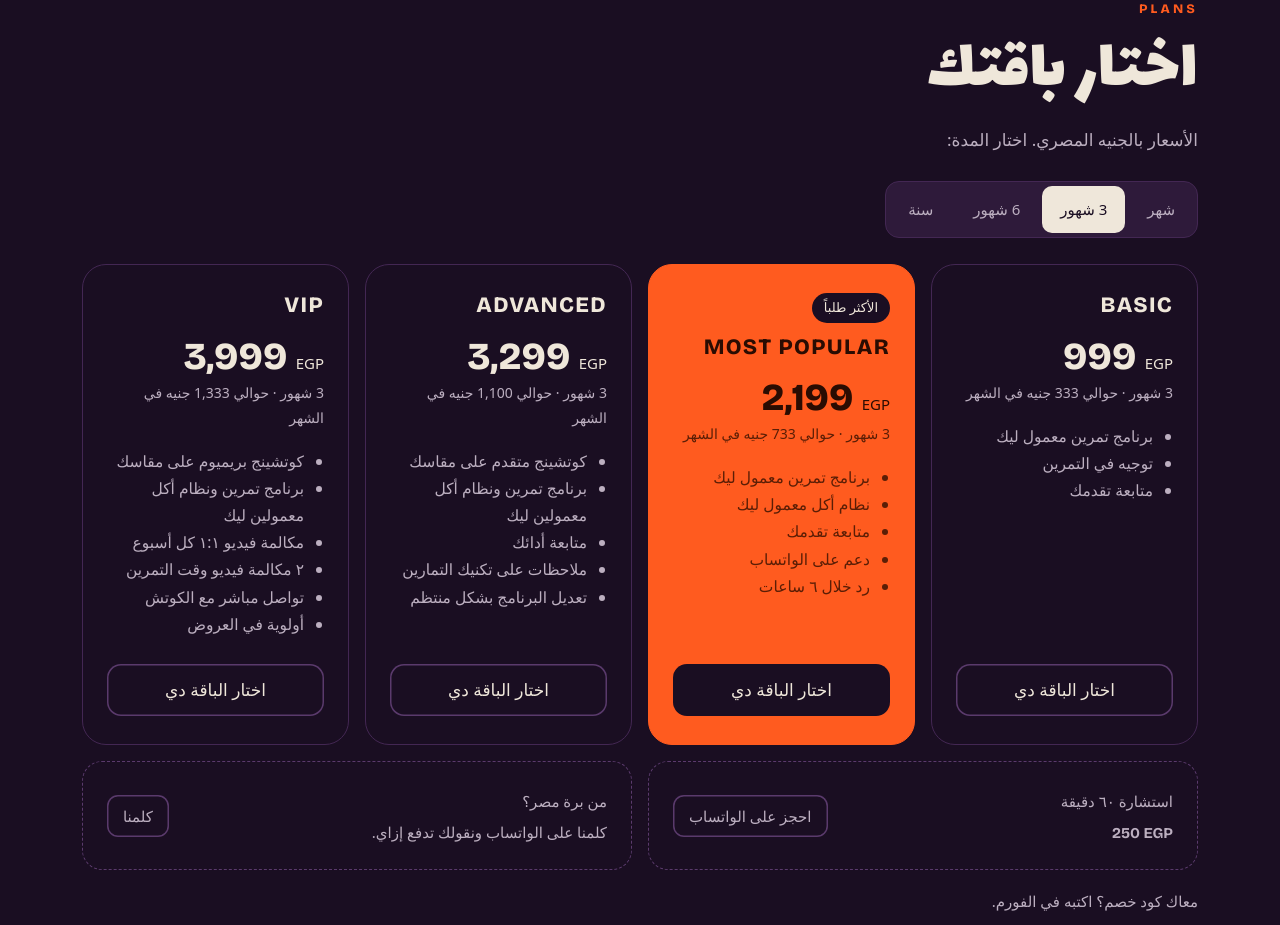
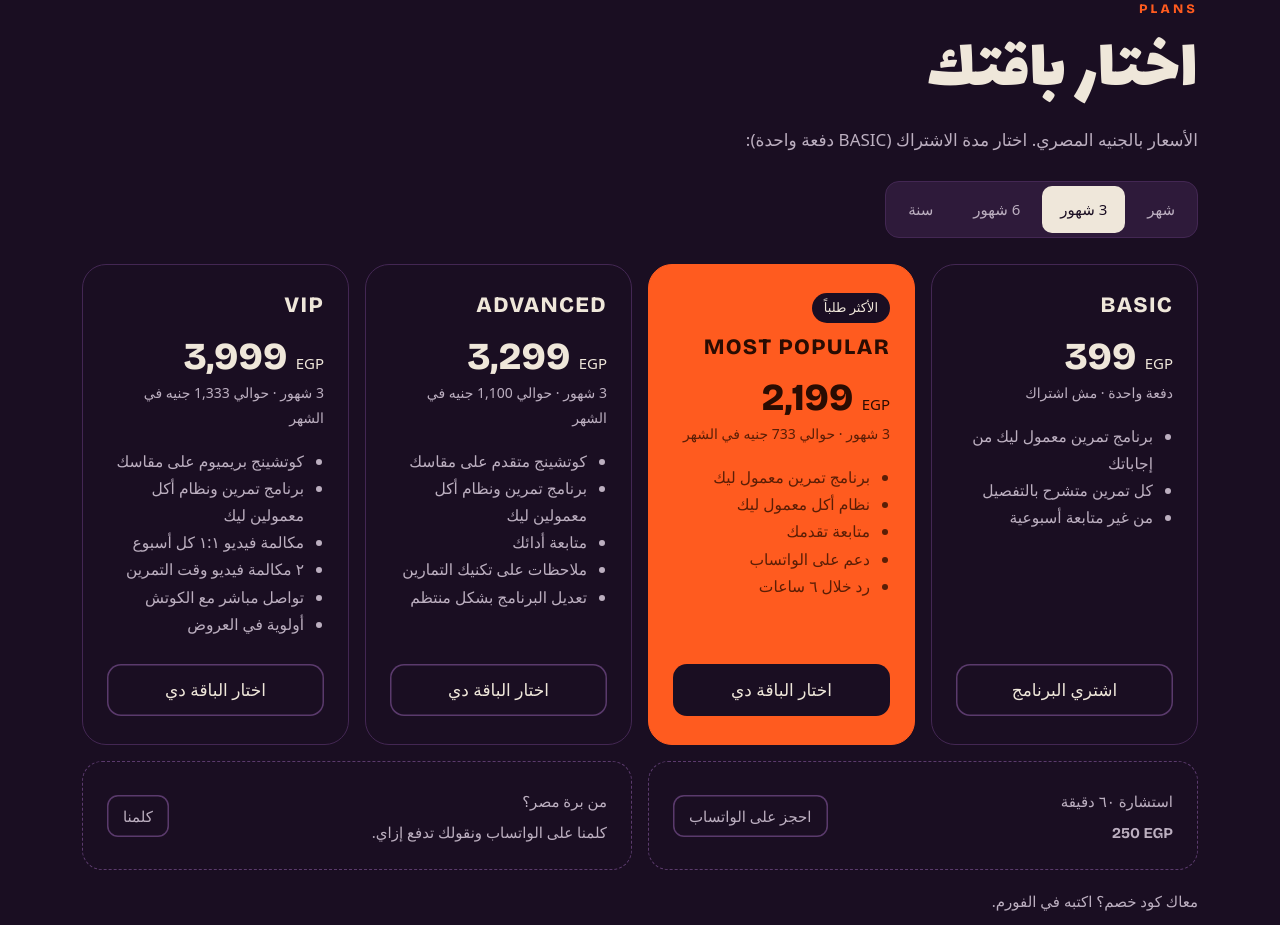
Before and after one commit to mansourelghoul1/mansourelghoul1.github.io, a plain HTML site: page index.html in a window 1280 px wide. Shown: the part 3152-4077 px from the top of the page. Drawn offline with nearby package versions, Linux system fonts and the light colour scheme; a web font is replaced by a local one.

Commit message:
Make BASIC a one-time 399 EGP program
BASIC is a training program made from the client's answers, with every
exercise explained in detail. One payment, no subscription length, no
weekly check-ins. The other plans keep their 1/3/6/12-month prices.

Co-Authored-By: Claude Opus 5.5 <noreply@anthropic.com>

```diff
--- a/index.html
+++ b/index.html
@@ -229,7 +229,7 @@ details p{color:var(--bone-2);margin-top:10px;max-width:760px}
 <section id="plans"><div class="wrap">
   <span class="kicker">Plans</span>
   <h2 class="h-display"><span class="ar">اختار باقتك</span><span class="en">Choose your plan</span></h2>
-  <p class="intro"><span class="ar">الأسعار بالجنيه المصري. اختار المدة:</span><span class="en">Prices are in Egyptian pounds. Pick a length:</span></p>
+  <p class="intro"><span class="ar">الأسعار بالجنيه المصري. اختار مدة الاشتراك (BASIC دفعة واحدة):</span><span class="en">Prices are in Egyptian pounds. Pick a subscription length (BASIC is a one-time payment):</span></p>
   <div class="dur" role="group" aria-label="Plan length" id="dur"></div>
   <div class="plans" id="plansGrid"></div>
   <div class="extras">
@@ -320,7 +320,7 @@ details p{color:var(--bone-2);margin-top:10px;max-width:760px}
     <details><summary><span class="ar">خطتي هتجهز إمتى؟</span><span class="en">When is my plan ready?</span></summary><p><span class="ar">الكوتش بيكلمك خلال ٦ ساعات من الفورم يأكد معاك، وبعد الدفع خطتك بتجهز خلال ٤٨ ساعة.</span><span class="en">The coach contacts you within 6 hours of the form to confirm. After you pay, your plan is ready within 48 hours.</span></p></details>
     <details><summary><span class="ar">بدفع إزاي؟</span><span class="en">How do I pay?</span></summary><p><span class="ar">إنستاباي أو فودافون كاش أو تحويل بنكي. وبعد الدفع ابعت صورة التحويل على الواتساب.</span><span class="en">InstaPay, Vodafone Cash or bank transfer. After paying, send a screenshot of the payment on WhatsApp.</span></p></details>
     <details><summary><span class="ar">ينفع أسترجع فلوسي؟</span><span class="en">Can I get a refund?</span></summary><p><span class="ar">بمجرد ما خطتك توصلك، مفيش استرجاع.</span><span class="en">Once you receive your plan, there are no refunds.</span></p></details>
-    <details><summary><span class="ar">المتابعة كل قد إيه؟</span><span class="en">How often are check-ins?</span></summary><p><span class="ar">كل أسبوع.</span><span class="en">Every week.</span></p></details>
+    <details><summary><span class="ar">المتابعة كل قد إيه؟</span><span class="en">How often are check-ins?</span></summary><p><span class="ar">كل أسبوع، في كل الباقات ما عدا BASIC. BASIC برنامج تمرين بتاخده مرة واحدة من غير متابعة.</span><span class="en">Every week, on every plan except BASIC. BASIC is a one-time training program without check-ins.</span></p></details>
     <details><summary><span class="ar">أنا برة مصر، ينفع أشترك؟</span><span class="en">I'm outside Egypt. Can I join?</span></summary><p><span class="ar">آه. الأسعار بالجنيه المصري، كلمنا على الواتساب ونقولك تدفع إزاي.</span><span class="en">Yes. Prices are in Egyptian pounds. Message us on WhatsApp and we'll tell you how to pay.</span></p></details>
     <details><summary><span class="ar">بتدرب في الجيم كمان؟</span><span class="en">Do you also train people in the gym?</span></summary><p><span class="ar">آه، فيه تدريب شخصي ١:١ في الجيم. كلمنا على الواتساب نتفق على التفاصيل.</span><span class="en">Yes, 1-on-1 personal training in the gym. Message us on WhatsApp to arrange the details.</span></p></details>
     <details><summary><span class="ar">محتاج إيه قبل ما أبدأ؟</span><span class="en">What do I need before I start?</span></summary><p><span class="ar">قياس InBody وتاريخ الإصابات بتاعك.</span><span class="en">An InBody scan and your injury history.</span></p></details>
@@ -360,14 +360,16 @@ details p{color:var(--bone-2);margin-top:10px;max-width:760px}
     var lang=window.ghoulLang();
     durEl.innerHTML=P.durations.map(function(m){return '<button type="button" aria-pressed="'+(m===dur)+'" data-m="'+m+'">'+window.ghoulDur(m,lang)+'</button>';}).join("");
     grid.innerHTML=P.plans.map(function(p){
-      var price=p.prices[dur], per=dur>1?Math.round(price/dur):0, hot=p.id===P.popular;
-      return '<article class="plan'+(hot?' hot':'')+'">'+
+      var price=window.ghoulPrice(p,dur), hot=p.id===P.popular, per=(!p.oneTime&&dur>1)?Math.round(price/dur):0;
+      var perText=p.oneTime?(lang==="ar"?"دفعة واحدة · مش اشتراك":"One-time payment · not a subscription")
+        :(window.ghoulDur(dur,lang)+(per?(lang==="ar"?' · حوالي '+per.toLocaleString("en-US")+' جنيه في الشهر':' · about '+per.toLocaleString("en-US")+' EGP a month'):''));
+      return '<article class="plan'+(hot?' hot':'')+(p.oneTime?' once':'')+'">'+
         '<span class="tag">'+(lang==="ar"?"الأكثر طلباً":"Most chosen")+'</span>'+
         '<h3>'+p.name+'</h3>'+
         '<div class="price">'+price.toLocaleString("en-US")+' <small>EGP</small></div>'+
-        '<div class="per">'+(lang==="ar"?window.ghoulDur(dur,"ar"):window.ghoulDur(dur,"en"))+(per?(lang==="ar"?' · حوالي '+per.toLocaleString("en-US")+' جنيه في الشهر':' · about '+per.toLocaleString("en-US")+' EGP a month'):'')+'</div>'+
+        '<div class="per">'+perText+'</div>'+
         '<ul>'+p.features[lang].map(function(f){return "<li>"+f+"</li>";}).join("")+'</ul>'+
-        '<a class="btn'+(hot?'':' ghost')+'" href="start.html?plan='+p.id+'&months='+dur+'">'+(lang==="ar"?"اختار الباقة دي":"Choose this plan")+'</a>'+
+        '<a class="btn'+(hot?'':' ghost')+'" href="start.html?plan='+p.id+(p.oneTime?'':'&months='+dur)+'">'+(p.oneTime?(lang==="ar"?"اشتري البرنامج":"Get the program"):(lang==="ar"?"اختار الباقة دي":"Choose this plan"))+'</a>'+
       '</article>';
     }).join("");
   }
--- a/js/plans.js
+++ b/js/plans.js
@@ -6,11 +6,11 @@ window.GHOUL_PLANS = {
   defaultDuration: 3,
   popular: "popular",
   plans: [
-    { id: "basic", name: "BASIC",
-      prices: { 1: 399, 3: 999, 6: 1799, 12: 3299 },
+    // BASIC is a one-time program, not a subscription: one price, no length to pick.
+    { id: "basic", name: "BASIC", oneTime: true, price: 399,
       features: {
-        ar: ["برنامج تمرين معمول ليك", "توجيه في التمرين", "متابعة تقدمك"],
-        en: ["Customized training program", "Training guidance", "Progress tracking"] } },
+        ar: ["برنامج تمرين معمول ليك من إجاباتك", "كل تمرين متشرح بالتفصيل", "من غير متابعة أسبوعية"],
+        en: ["A training program made for you from your answers", "Every exercise explained in detail", "No weekly check-ins"] } },
     { id: "popular", name: "MOST POPULAR",
       prices: { 1: 799, 3: 2199, 6: 3999, 12: 7499 },
       features: {
@@ -32,6 +32,9 @@ window.GHOUL_PLANS = {
   codes: { "GHOUL15": 15 }
 };
 
+// Price of a plan for a length in months (one-time plans ignore the length).
+window.ghoulPrice = function (p, months) { return p.oneTime ? p.price : p.prices[months]; };
+
 window.ghoulMoney = function (n) { return n.toLocaleString("en-US") + " EGP"; };
 window.ghoulMoneyAr = function (n) { return n.toLocaleString("en-US") + " جنيه"; };
 window.ghoulDur = function (m, lang) {
```
Also changed, not shown: start.html (+6 -5 lines).
